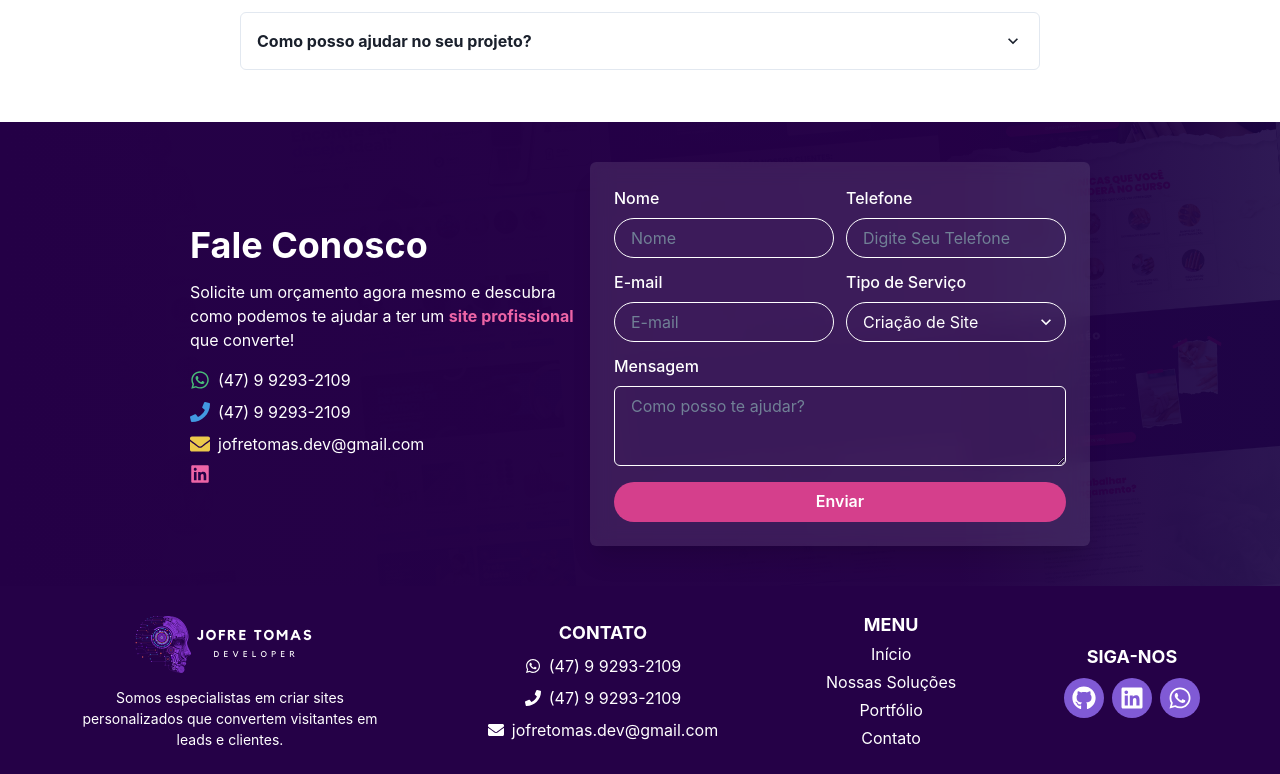
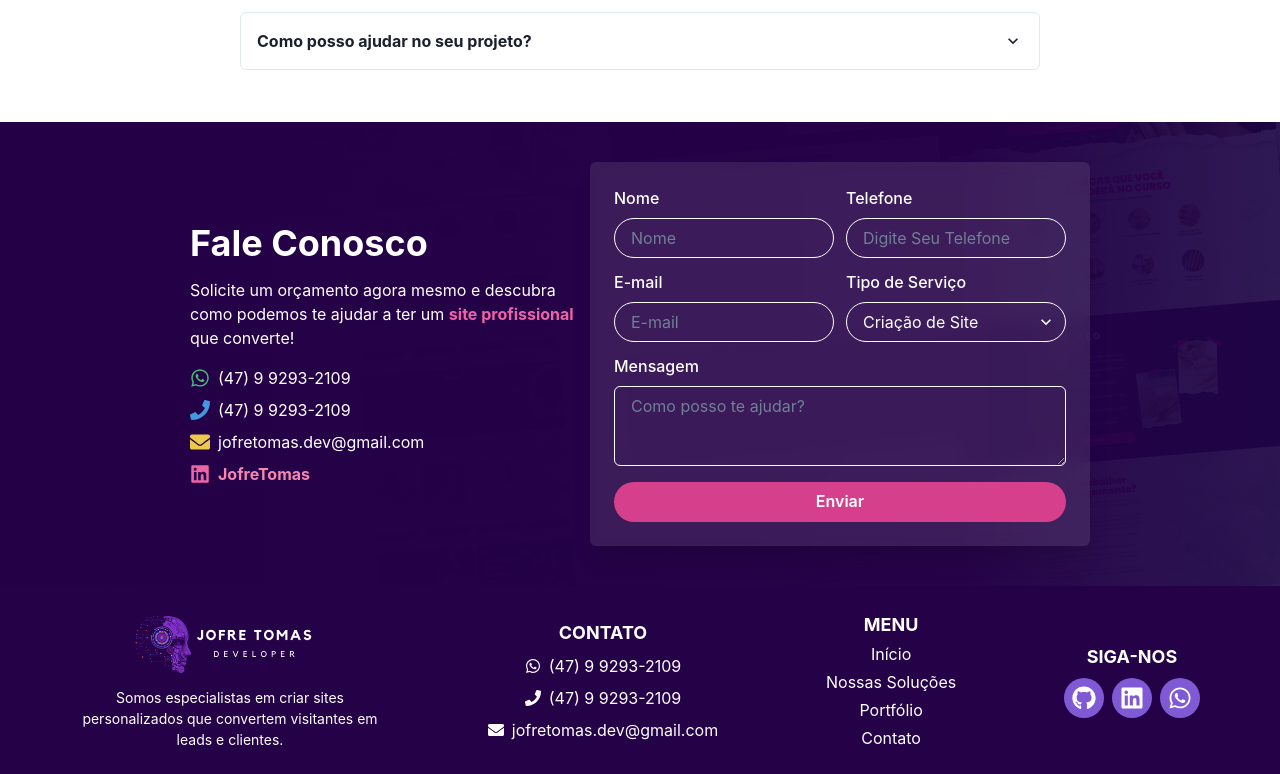
Before and after one commit to DevJofre/Portf-JT, a React (Vite) app: page / in a window 1280 px wide. Shown: the part 3265-4039 px from the top of the page. Built offline with nearby package versions, Linux system fonts and the light colour scheme.

Commit message:
feat: add external link to 'JofreTomas' text in contact section

```diff
--- a/src/components/ContactUs/index.tsx
+++ b/src/components/ContactUs/index.tsx
@@ -1,4 +1,4 @@
-import { Box, Button, Flex, FormControl, FormLabel, Input, Select, Textarea, Heading, Text, Icon, Grid } from "@chakra-ui/react";
+import { Box, Button, Flex, FormControl, FormLabel, Input, Select, Textarea, Heading, Text, Icon, Grid, Link } from "@chakra-ui/react";
 import { FaWhatsapp, FaPhone, FaEnvelope, FaLinkedin } from "react-icons/fa";
 
 export function ContactForm() {
@@ -40,7 +40,11 @@ export function ContactForm() {
           </Flex>
           <Flex align="center">
             <Icon as={FaLinkedin} w={5} h={5} color="pink.400" mr={2} />
-            <Text></Text>
+            <Text>
+              <Link href="https://www.linkedin.com/in/jofretomas" isExternal color="pink.300" fontWeight="bold">
+                JofreTomas
+              </Link>
+            </Text>
           </Flex>
         </Box>
       </Box>
```
